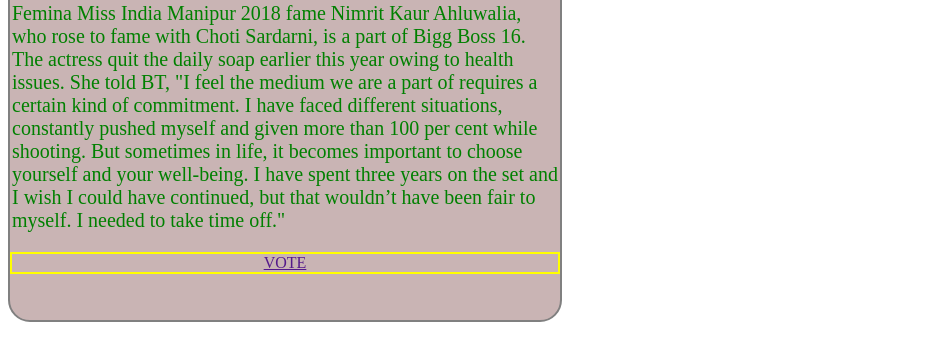
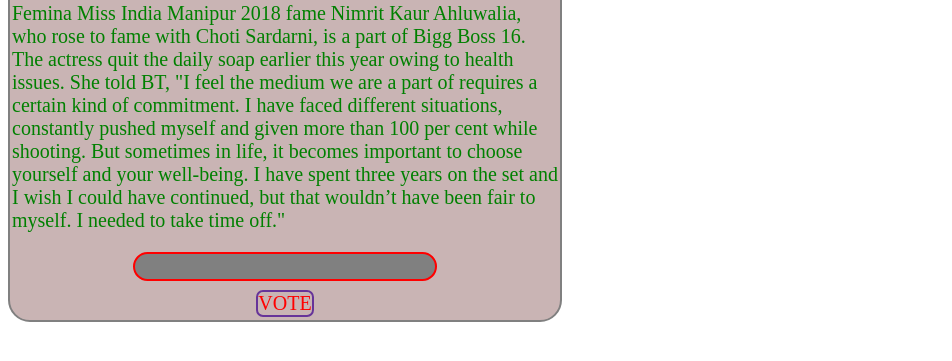
Before and after one commit to its-parth-19/BIGG-BOSS, a plain HTML site: page votingpannel.html in a window 1280 px wide. Shown: the part 333-694 px from the top of the page, without its empty margins (0-952 px from the left). Drawn offline with Linux system fonts and the light colour scheme.

Commit message:
styled vote button and vote counter made

```diff
--- a/votingpannel.html
+++ b/votingpannel.html
@@ -76,7 +76,35 @@
     font-size: 20px;
 }
 .button{
-    border: 2px solid yellow;
+    /* border: 2px solid yellow; */
+    display: inline-block;
+    margin: auto;
+
+}
+.button a{
+    display: inline-block;
+    text-align: center;
+    text-decoration: none;
+    border: 2px solid rebeccapurple;
+    font-size: 20px;
+    border-radius: 7px;
+    color: red;
+}
+.button a:hover{
+    text-decoration: underline;
+    border: none;
+    color: yellow;
+}
+.noofvotes{
+    border: 2px solid red;
+    /* display: inline-block; */
+    width: 300px;
+    height: 25px;
+    border-radius: 200px;
+    margin: auto;
+    margin-bottom: 9px;
+    /* color: green; */
+    background-color: gray;
 }
 
 
@@ -94,6 +122,9 @@
 
             <div class="biography">
                <p>Femina Miss India Manipur 2018 fame Nimrit Kaur Ahluwalia, who rose to fame with Choti Sardarni, is a part of Bigg Boss 16. The actress quit the daily soap earlier this year owing to health issues. She told BT, "I feel the medium we are a part of requires a certain kind of commitment. I have faced different situations, constantly pushed myself and given more than 100 per cent while shooting. But sometimes in life, it becomes important to choose yourself and your well-being. I have spent three years on the set and I wish I could have continued, but that wouldn’t have been fair to myself. I needed to take time off."</p>
+            </div>
+            <div class="noofvotes">
+
             </div>
             <div class="button">
                 <a href="">VOTE</a>
```
